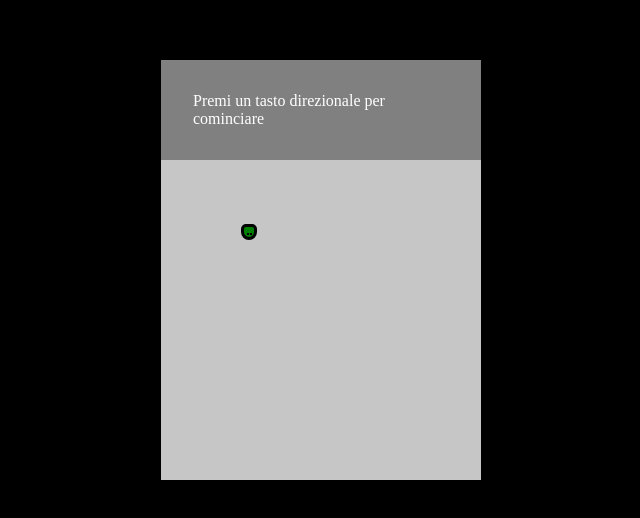
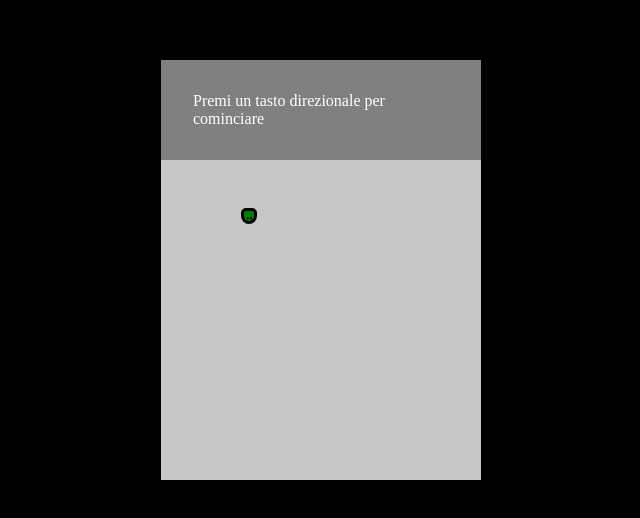
Before and after one commit to TommasoGalistu/snake, a plain HTML site: page index.html in a window 1280 px wide. Shown: the part 130-648 px from the top of the page, 319-959 px from the left. Drawn offline with Linux system fonts and the light colour scheme.

Commit message:
feat: create element dinamically

```diff
--- a/css/style.css
+++ b/css/style.css
@@ -29,8 +29,6 @@
 .food{
     max-height: 1fr;
     max-width: 1fr;
-    grid-row: 2;
-    grid-column: 1;
     background-image: url('/img/mela.png');
     background-size: cover;
 
--- a/index.html
+++ b/index.html
@@ -12,13 +12,10 @@
             Premi un tasto direzionale per cominciare
         </div>
         <div class="grid">
-            <div class="food">
 
-            </div>
-            <div class="snake">
-                <div class="eye"></div>
-                <div class="eye"></div>
-            </div>
+
+
+
         </div>
     </div>
     <script src="javascript/script.js"></script>
--- a/javascript/script.js
+++ b/javascript/script.js
@@ -1,5 +1,28 @@
+const field = document.querySelector('.grid')
 const snake = document.querySelector('.snake');
+const apple = document.querySelector('.food');
 
+let snakeY = 4;
+let snakeX = 6;
+
+let appleY = 2;
+let appleX = 1;
+
+
+
+function startGame(){
+    field.innerHTML += `
+        <div class='food' style="grid-row: ${appleY}; grid-column: ${appleX};"></div>
+    `
+    field.innerHTML +=  `
+        <div class="snake" style="grid-row: ${snakeY}; grid-column: ${snakeX};">
+                <div class="eye"></div>
+                <div class="eye"></div>
+            </div>
+    `
+}
+
+startGame();
 
 document.addEventListener('keydown', function(e){
     let press = e.key
```
